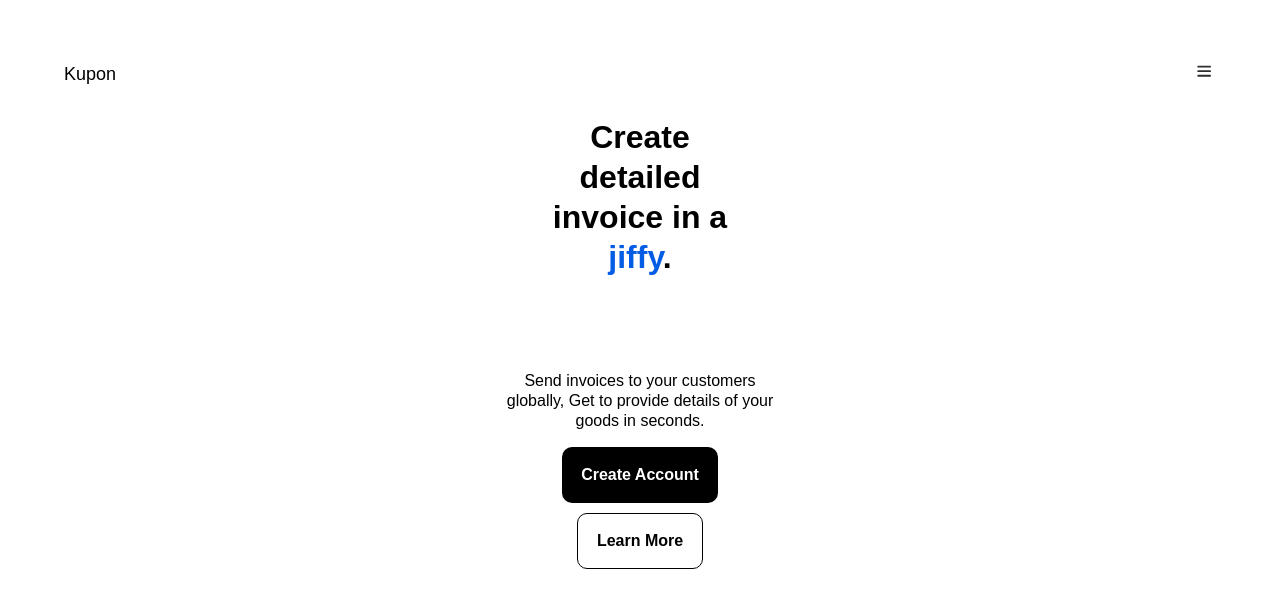
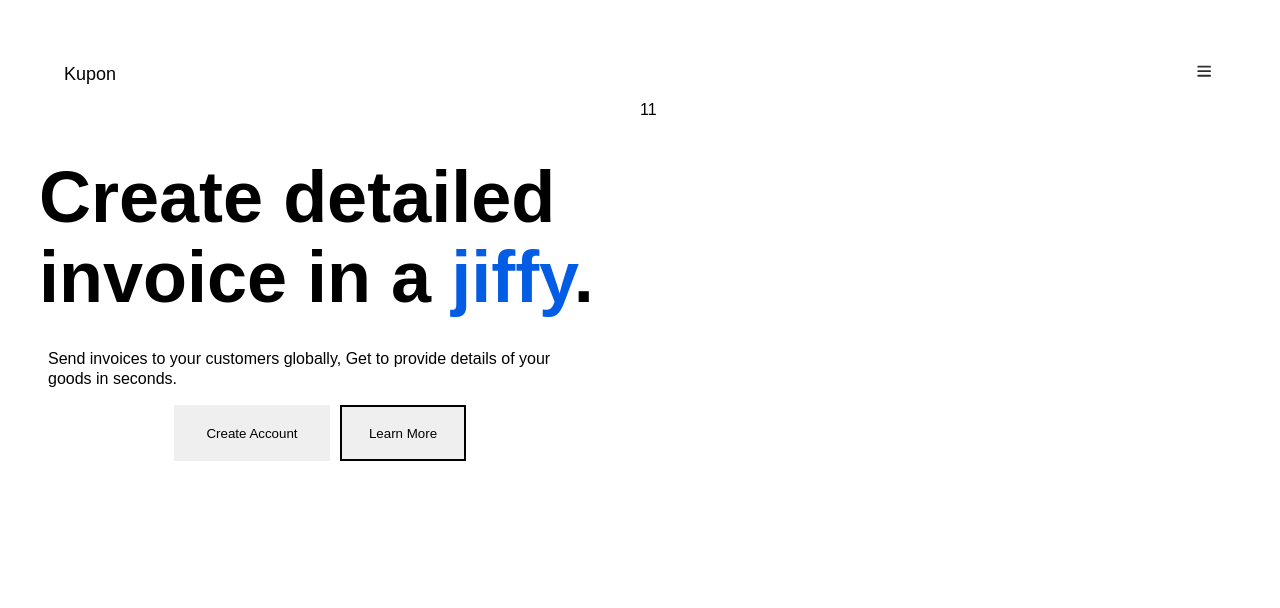
Before and after one commit to devs-22/Kupon-V2, a React (Create React App) app: page / in a window 1280 px wide. Shown: the top 608 px of the page. Built offline with nearby package versions, Linux system fonts and the light colour scheme.

Commit message:
Changing responsive view for tablets

```diff
--- a/src/pages/Home/Home.scss
+++ b/src/pages/Home/Home.scss
@@ -1,4 +1,16 @@
 @import 'src/base';
+@media (min-width: 280px) {
+  .flex-head {
+    display: flex;
+    flex-direction: column;
+
+    .flex-head__1 {
+      flex-basis: 50%;
+    }
+    .flex-head__2 {
+      flex-basis: 50%;
+    }
+  }
 
   .section-header {
     display: flex;
@@ -16,6 +28,10 @@
       text-align: center;
       line-height: 40px;
       font-weight: 700;
+      @media (min-width: 768px) and (max-width: 992px) {
+        font-size: 49px;
+        line-height: 50px;
+      }
     }
 
     .section-header__p2 {
@@ -55,3 +71,43 @@
       );
     }
   }
+}
+
+@media (min-width: 992px) {
+  .flex-head {
+    display: flex;
+    flex-direction: row;
+  }
+
+  .section-header {
+    min-width: 542px;
+    min-height: 216px;
+
+    .section-header__p1 {
+      font-size: 72px;
+      max-width: 562px;
+      max-height: 160px;
+      line-height: 80px;
+      font-weight: 700;
+      text-align: start;
+    }
+
+    .section-header__p2 {
+      margin-top: -40px;
+      font-weight: 400;
+      font-size: 16px;
+      line-height: 20px;
+      text-align: start;
+      max-width: 544px;
+      max-height: 40px;
+    }
+  }
+
+  .section-buttons {
+    display: flex;
+    flex-direction: row;
+    align-items: center;
+    justify-content: center;
+    gap: 10px;
+  }
+}
--- a/src/pages/Home/Home.tsx
+++ b/src/pages/Home/Home.tsx
@@ -7,14 +7,16 @@ const Home = () => {
       <header>
         <Header />
       </header>
+      <div className="flex-head">
+        <div className="flex-head__1">
           <section className="section-header">
             <p className="section-header__p1">
               Create detailed invoice in a{' '}
               <span style={{ color: '#025CE4' }}>jiffy</span>.
             </p>
             <p className="section-header__p2">
-          Send invoices to your customers globally, Get to provide details of
-          your goods in seconds.
+              Send invoices to your customers globally, Get to provide details
+              of your goods in seconds.
             </p>
           </section>
           <section className="section-buttons">
@@ -23,6 +25,11 @@ const Home = () => {
             </button>
             <button className="section-buttons__learnMore">Learn More</button>
           </section>
+        </div>
+        <div className="flex-head__2">
+          <p>11</p>
+        </div>
+      </div>
     </>
   );
 };
```
Lines whose indentation alone changed are shown as unchanged.
